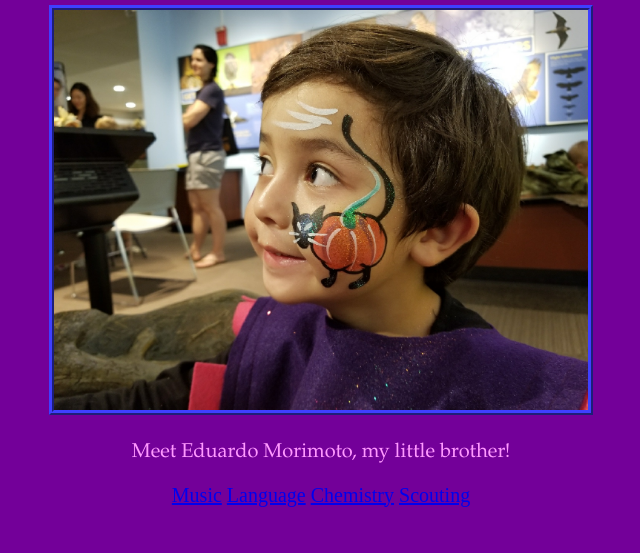
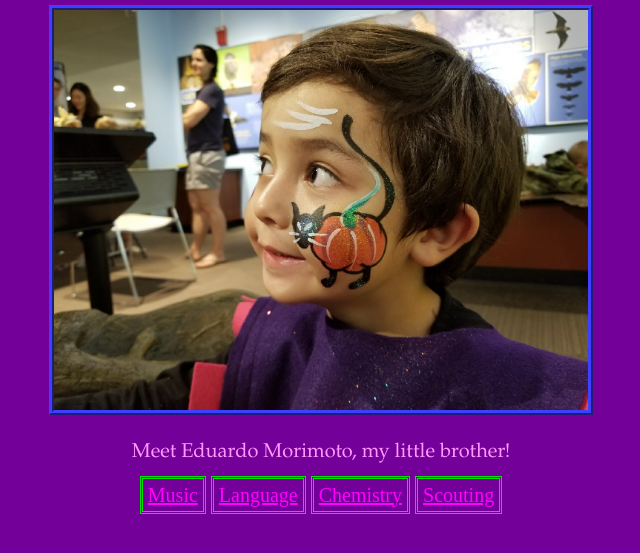
Before and after one commit to Xeopermitable/Nerd-Class, a plain HTML site: page Index.html in a window 1280 px wide. Shown: the part 97-650 px from the top of the page, without its empty margins (319-959 px from the left). Drawn offline with nearby package versions, Linux system fonts and the light colour scheme.

Commit message:
Update code #1

```diff
--- a/Index.html
+++ b/Index.html
@@ -13,8 +13,8 @@
 		<p>Meet Eduardo Morimoto, my little brother!</p>
 		<a href="music.html"> Music</a>
 		<a href="language.html"> Language</a>
-		<a href="Chemistry.html"> Chemistry</a>
-		<a href="Scouting.html"> Scouting</a>
+		<a href="chemistry.html"> Chemistry</a>
+		<a href="scouting.html"> Scouting</a>
 
 		</body>
 </html>
--- a/style.css
+++ b/style.css
@@ -21,7 +21,7 @@ img{
 	border-color:#3333cc;
 }
 
-a:hover {
+a{
 	color:#ff00ff;
 	border-style:double;
 	border-width: 3px;
```
Also changed, not shown: chemistry.html (+2 -2 lines), language.html (+2 -2 lines), music.html (+2 -2 lines), scouting.html (+3 -3 lines), 1 other file.
